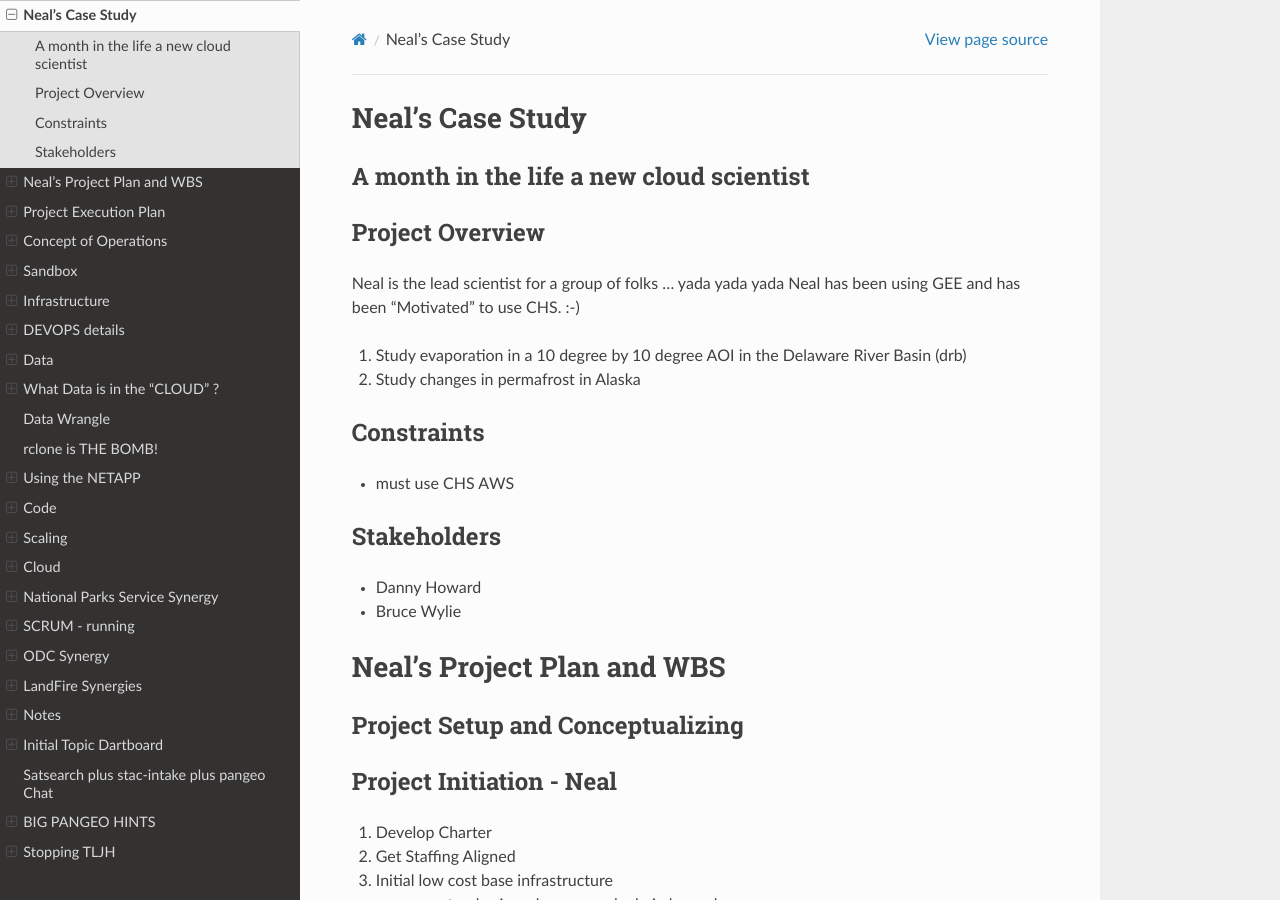
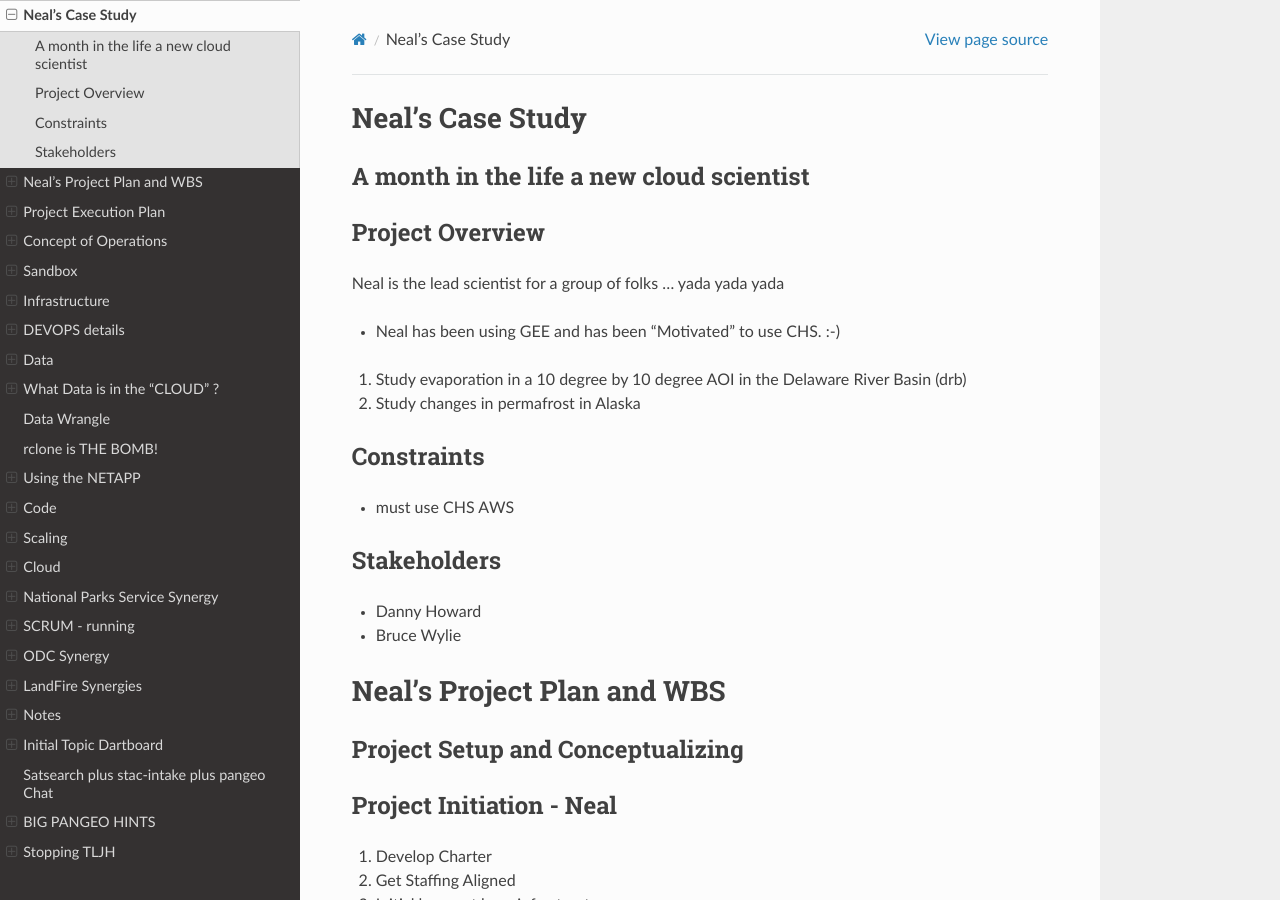
Before and after one commit to tonybutzer/harmony, a Sphinx documentation site: the page built from documentation/source/02neal_case_study.md, in a window 1280 px wide and 900 px high. Built offline with Sphinx 7.4.7 and the Read the Docs theme 2.0.0, drawn with Linux system fonts in a browser that asks for light colours; pages that are not in the unit, such as notebooks, are missing from menus.

Commit message:
automatic git update from Makefile

```diff
--- a/documentation/source/02neal_case_study.md
+++ b/documentation/source/02neal_case_study.md
@@ -5,7 +5,7 @@
 ## Project Overview
 
 Neal is the lead scientist for a group of folks ... yada yada yada
-Neal has been using GEE and has been "Motivated" to use CHS. :-)
+- Neal has been using GEE and has been "Motivated" to use CHS. :-)
 
 1. Study evaporation in a 10 degree by 10 degree AOI in the Delaware River Basin (drb)
 2. Study changes in permafrost in Alaska
```
